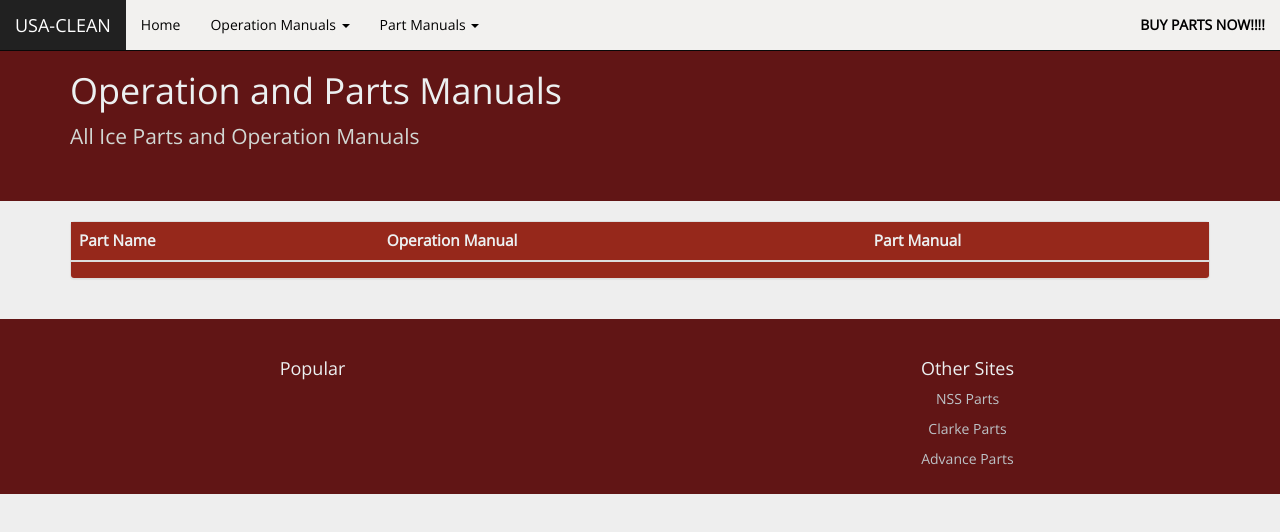
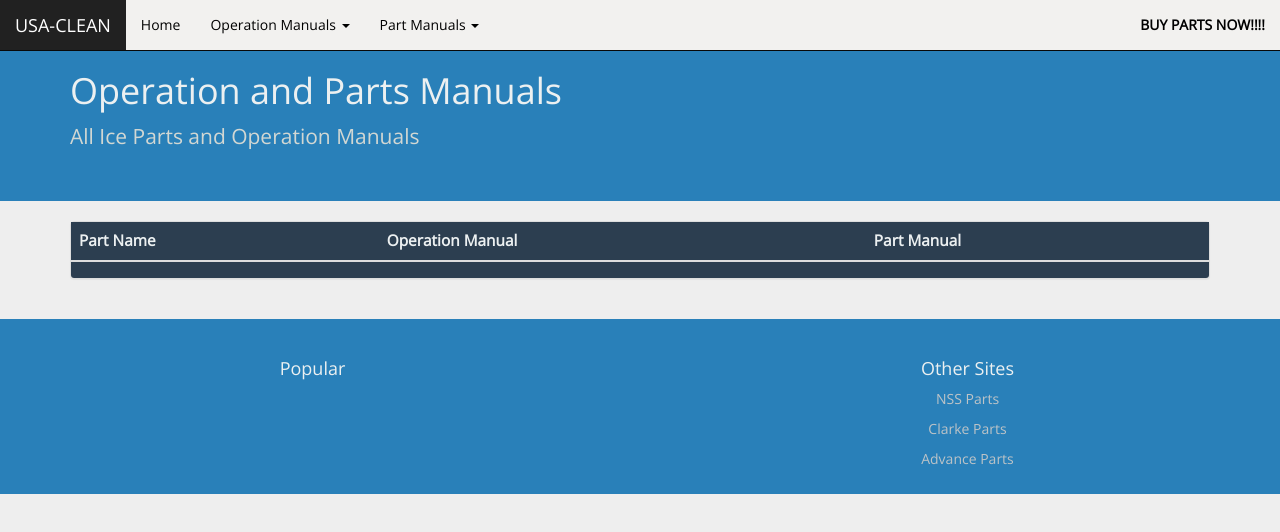
Before and after one commit to HSI-Joe/TemplateSite, a website: page Public/manufacturers/Ice.html in a window 1280 px wide. Drawn offline with nearby package versions, Linux system fonts and the light colour scheme; no server answers.

Commit message:
Updated css to match USACLEAN color scheme

```diff
--- a/Public/css/styles.css
+++ b/Public/css/styles.css
@@ -8,13 +8,13 @@ p.error {
 }
 /* Header Properties =========================================================*/
 .mainheader {
-  background-color: #611515;
+  background-color: #2980b9;
   color: #ecf0f1;
   font-size: 300%;
   /* padding-top: 30px; */
 }
 .header {
-  background-color: #611515;
+  background-color: #2980b9;
   color: #ecf0f1;
   height: 150px;
 }
@@ -57,7 +57,7 @@ body {
 }
 .navigation-focus {
   color: white !important;
-  background: #451313;
+  background: #2c3e50;
 }
 .navigation-focus:hover {
   color: white !important;
@@ -72,7 +72,7 @@ table th {
     font-weight: 600;
     font-size: 1.1em;
     text-align: left;
-    background: #96281B;
+    background: #2c3e50;
     color: #ecf0f1;
 }
 table td {
@@ -81,7 +81,7 @@ table td {
 /* Footer ====================================================================*/
 .footer {
   text-align: center;
-  background-color: #611515;
+  background-color: #2980b9;
   padding-top: 15px;
   padding-bottom: 15px;
 }
```
